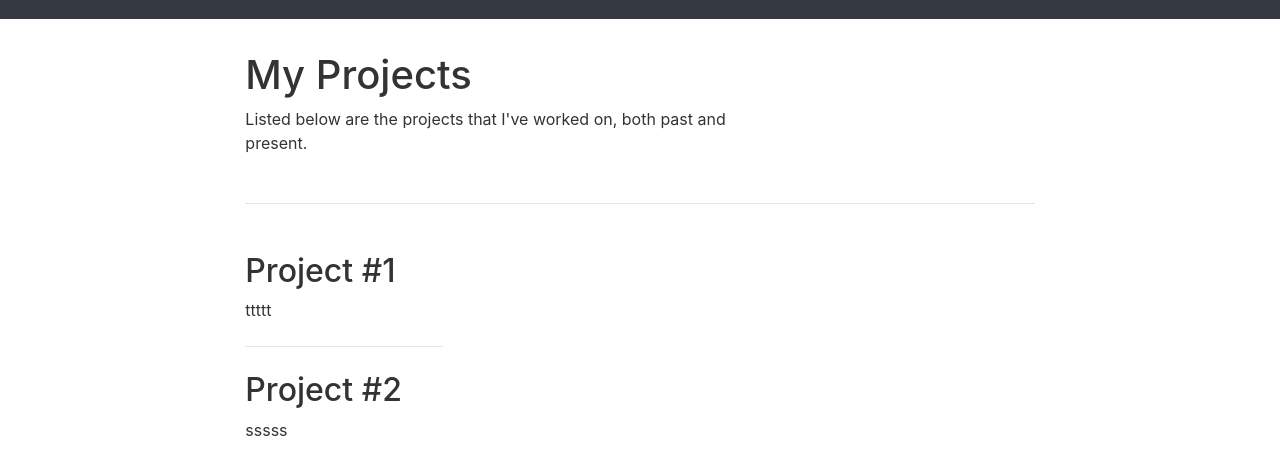
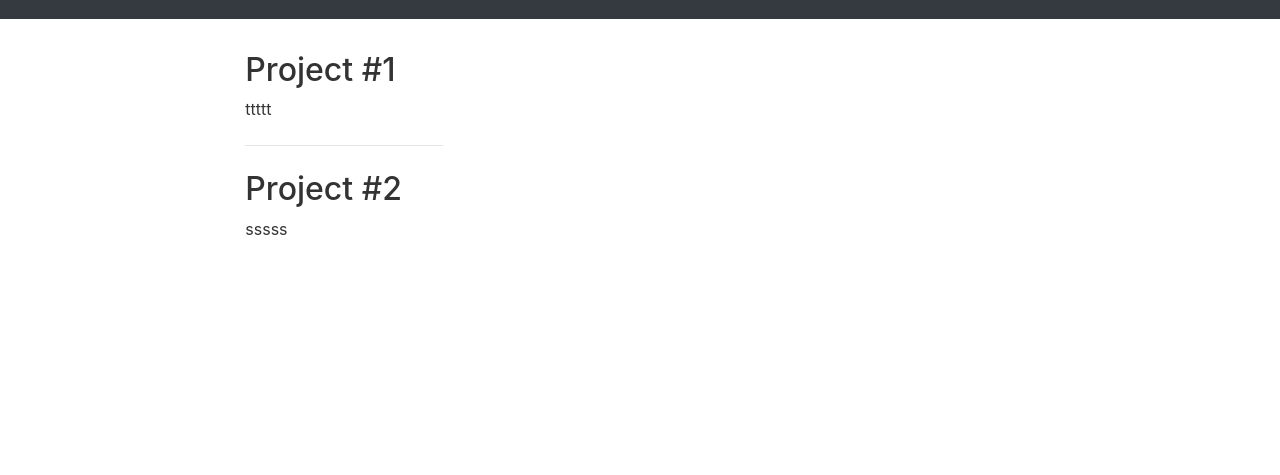
Before and after one commit to NicolasM42/NicolasM42.github.io, a website: page projects.html in a window 1280 px wide. Shown: the part 45-520 px from the top of the page. Drawn offline with Linux system fonts and the light colour scheme.

Commit message:
ui tweaks

```diff
--- a/projects.html
+++ b/projects.html
@@ -23,13 +23,6 @@
 
     <div class="col-md-8 py-5 px-3 mx-auto">
 
-    <h1>My Projects</h1>
-    <div class="col-lg-8 px-0">
-    <p>Listed below are the projects that I've worked on, both past and present.</p>
-    </div>
-
-    <hr class="my-5 w-100 mx-0">
-
     <div class="col-lg-8 px-0">
         <h2>Project #1</h2>
         <p>ttttt</p>
```
Also changed, not shown: index.html (+5 -1 lines).
